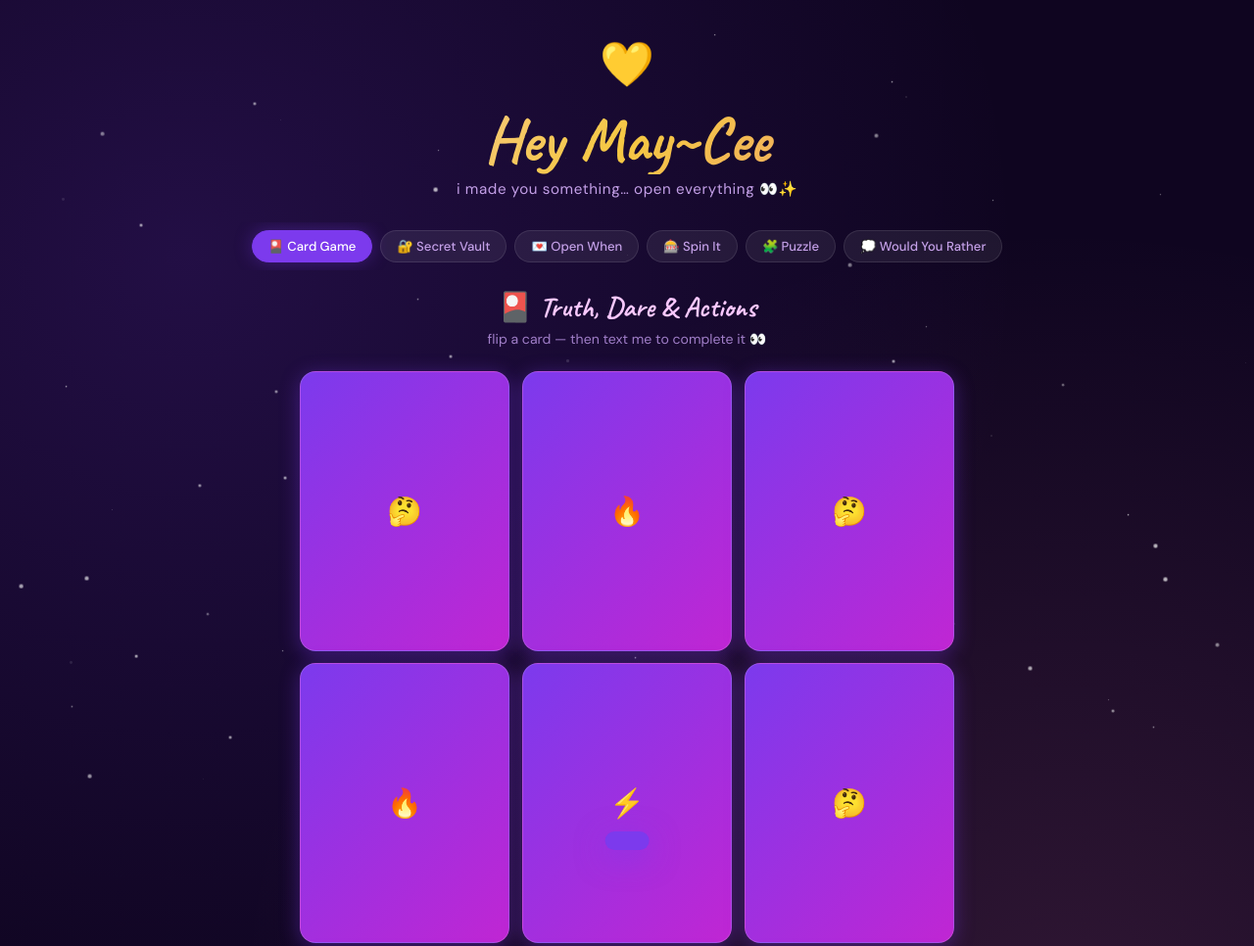
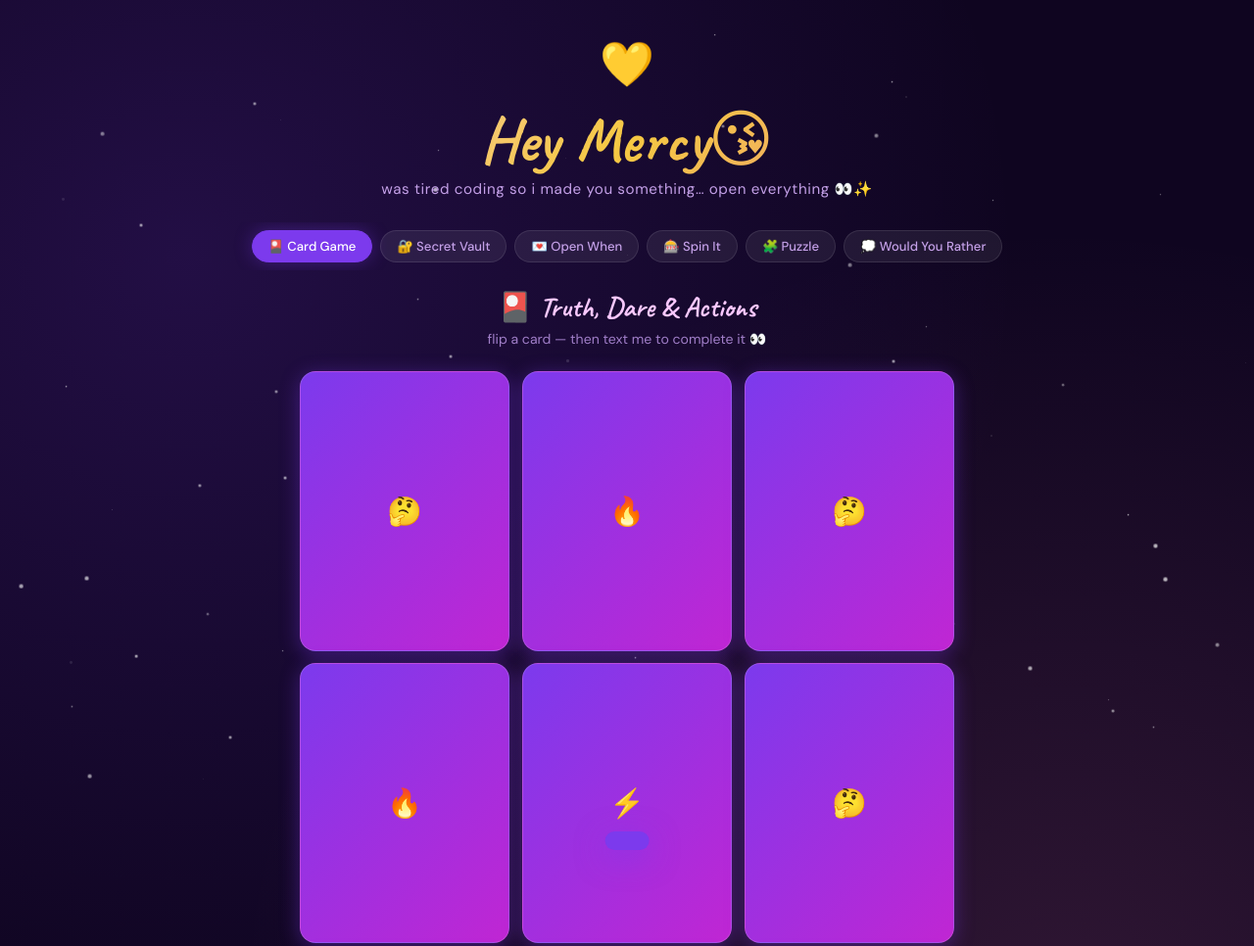
Before and after one commit to newtonleakey225/ns12, a plain HTML site: page index.html in a window 1280 px wide. Shown: the top 966 px of the page at 98% size. Drawn offline with Linux system fonts and the light colour scheme.

Commit message:
Update index.html

```diff
--- a/index.html
+++ b/index.html
@@ -112,8 +112,8 @@ canvas#wheelCanvas{border-radius:50%;box-shadow:0 0 40px var(--glow)}
 
 <div class="hero">
   <div class="hero-emoji">💛</div>
-  <h1>Hey May~Cee</h1>
-  <p>i made you something… open everything 👀✨</p>
+  <h1>Hey Mercy😘</h1>
+  <p>was tired coding so i made you something… open everything 👀✨</p>
 </div>
 
 <div class="tabs">
```
